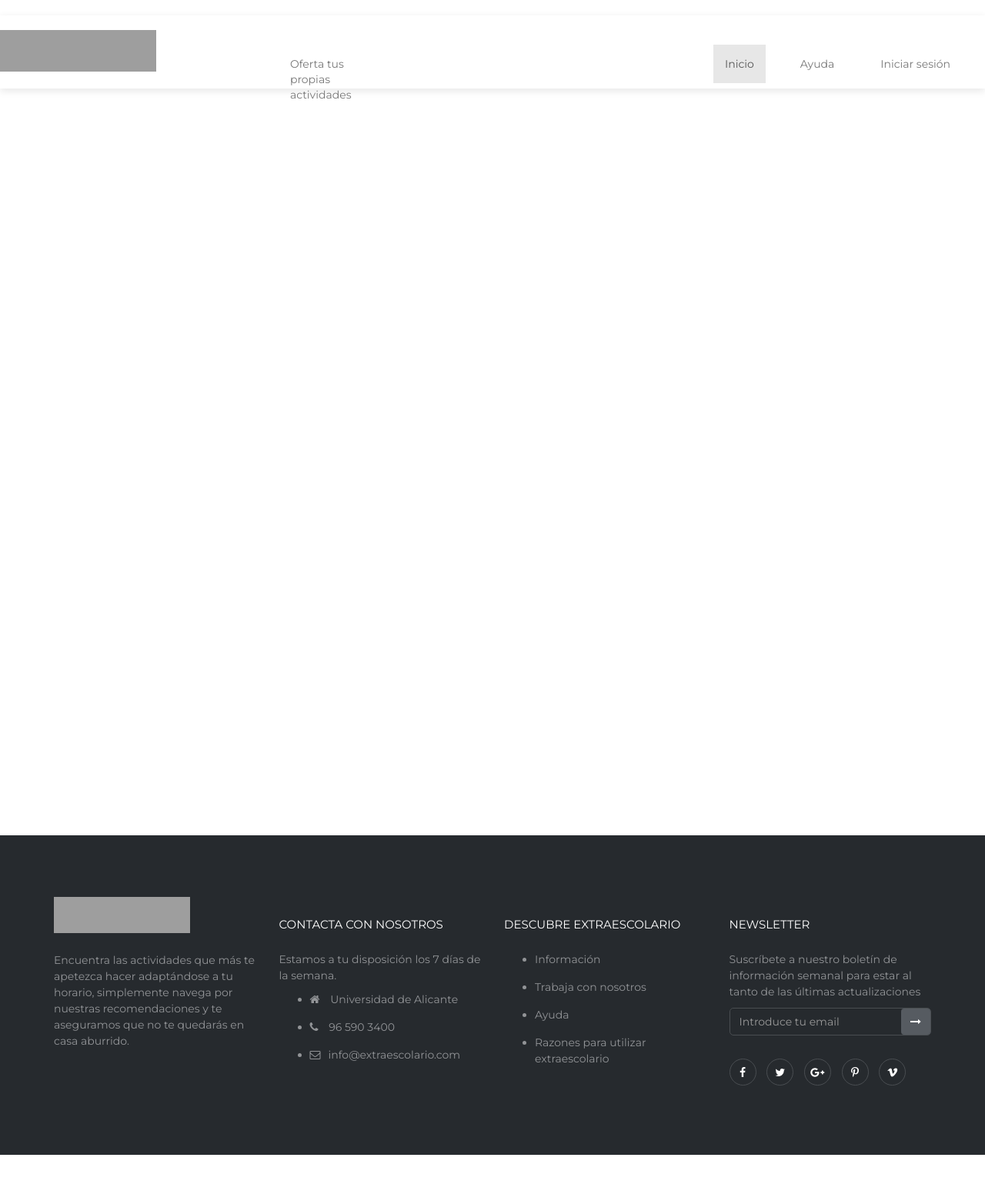
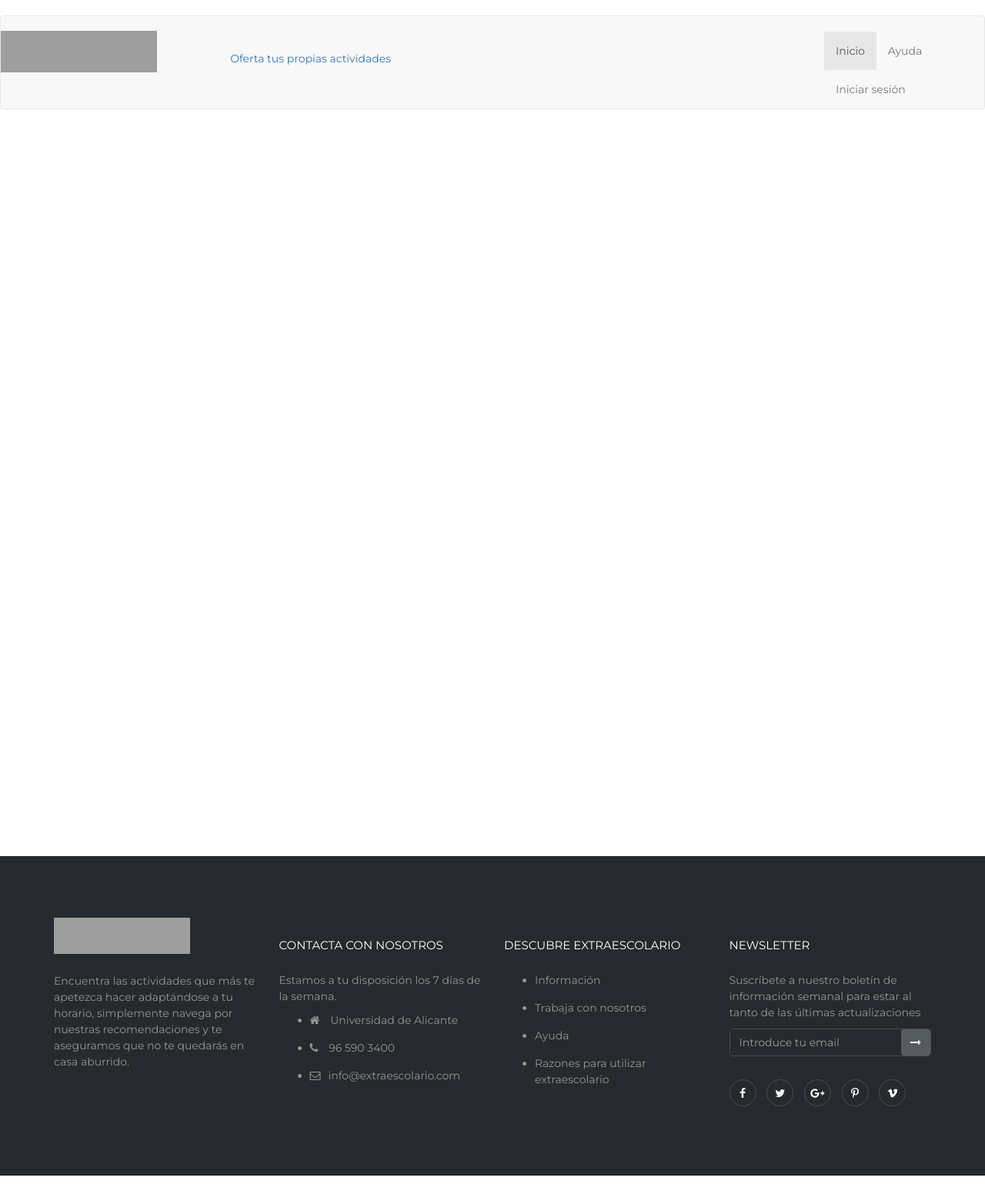
Before and after one commit to jespinosa94/Extraescolario, a PHP site: page /plantilla.php in a window 1280 px wide. Shown: the whole page at 77% size. Before the commit the page ends 1500 px from the top, so only its background shows below. Run offline with PHP 8.4, Linux system fonts and the light colour scheme; grey boxes are pictures that could not be loaded.

Commit message:
optimización header

```diff
--- a/css/estilos.css
+++ b/css/estilos.css
@@ -9,49 +9,25 @@ body {
   padding-bottom: 20px;
 }
 
-header {
-  position: relative;
-  z-index: 999;
-  margin-bottom: 25px;
-}
-
-.headerPrincipal {
-  box-shadow: 0 3px 10px rgba(0, 0, 0, 0.1);
-  background-color: #ffffff;
-  height: 95px;
-}
-
-.navbar-default {
-  background-color: transparent;
-  border: none;
-  border-radius: 0;
-  margin-bottom: 0;
-  position: relative;
-}
-
 .navbar-brand {
-  float:left;
-  width: 235px;
-  height: 95px;
-  background-color: transparent;
-  padding: 24px 15px 24px 15px;
-}
-
-.headerPrincipal .navbar-brand {
   background-image: url("http://i67.tinypic.com/2e2iays.jpg");
   background-position: 0px 19px;
   background-repeat: no-repeat;
-  background-size: cover;
   background-size: 203px 54px;
-  height: 95px;
+  height: 80px;
+  width: 210px;
 }
 
-.navbar-nav > li > a {
-  margin: 38px 15px 29px 15px;
+.navbar {
+  margin-bottom: 25px;
 }
-
-#registroOFR > li > a {
-  margin: 38px 15px 29px 50%;
+/*Se corresponde con el div que lleva "Oferta tus propias actividades"*/
+#header1 {
+  margin-top: 45px;
+}
+/*Se corresponde con el div que lleva los botones de inicio de sesión*/
+#header2 {
+  margin-top: 20px;
 }
 
 /*=====================================================FOOTER=================================================*/
--- a/plantilla.php
+++ b/plantilla.php
@@ -23,30 +23,28 @@
 
   <body>
     <div class="principal">
-
       <!-- Header de la página -->
       <header>
-        <nav class="navbar navbar-default navbar-main headerPrincipal" role="navigation">
+        <nav class="navbar navbar-default">
           <div class="container-fluid">
-
-            <!-- Logo y menu minimizado -->
             <div class="navbar-header">
-              <button class="navbar-toggle" type="button" data-toggle="collapse" data-target="#navbar1">
-                <span class="sr-only">Menu</span>
+              <button type="button" class="navbar-toggle collapsed" data-toggle="collapse" data-target="#navbar" aria-expanded="false" aria-controls="navbar">
+                <span class="sr-only">Barra de navegación</span>
                 <span class="icon-bar"></span>
                 <span class="icon-bar"></span>
                 <span class="icon-bar"></span>
               </button>
-              <a class="navbar-brand" href="index.html"></a>
+              <a class="navbar-brand" href="#"></a>
             </div>
-
-            <div class="collapse navbar-collapse" id="navbar1">
-              <ul class="nav navbar-nav" id="registroOFR">
-                <li class="dropdown singleDrop">
+            <div id="navbar" class="navbar-collapse collapse">
+              <div class="row">
+                <div class="col-md-3">
+                  <div id="header1" class="pull-right">
                     <a href="#">Oferta tus propias actividades</a>
-                </li>
-              </ul>
-              <ul class="nav navbar-nav navbar-right">
+                  </div>
+                </div>
+                <div id="header2" class="col-md-offset-5 col-md-2 pull-right">
+                  <ul class="nav navbar-nav">
                     <li class="active dropdown singleDrop">
                       <a href="index.html">Inicio</a>
                     </li>
@@ -57,7 +55,9 @@
                       <a href="#">Iniciar sesión</a>
                     </li>
                   </ul>
-            </div> <!-- Fin collapse navbar1-->
+                </div>
+              </div>
+            </div>
           </div>
         </nav>
       </header>
```
Lines whose indentation alone changed are shown as unchanged.
